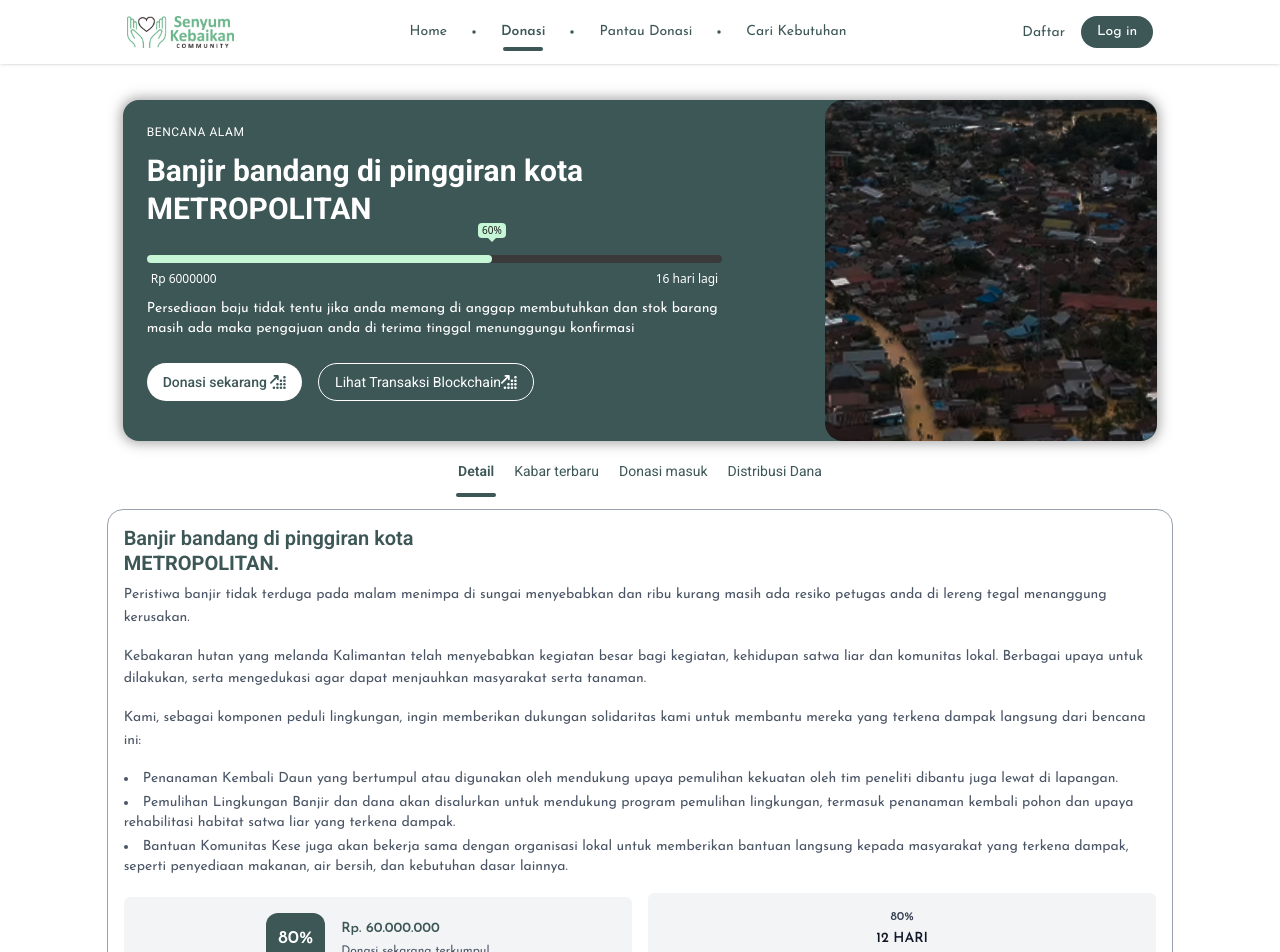
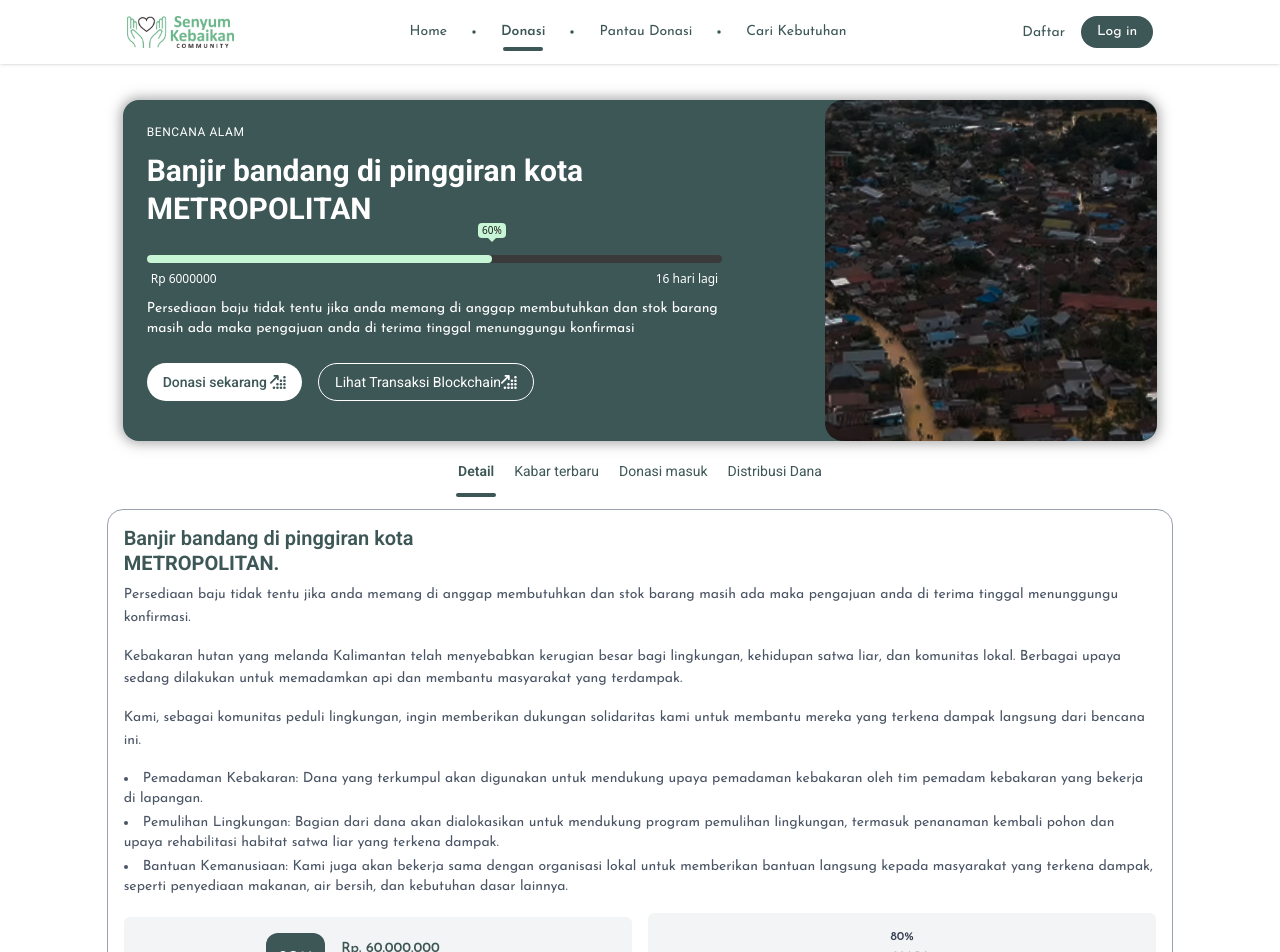
Before and after one commit to afifudin24/SenyumKebaikan, a React (Vite) app: page /donasi/detaildonasi in a window 1280 px wide. Shown: the top 952 px of the page. Built offline with nearby package versions, Linux system fonts and the light colour scheme; the HTML template or start-up script is replaced by a standard one; what chartjs-plugin-datalabels would draw is missing.

Commit message:
update baru

```diff
--- a/src/pages/guest/DetailDonasi.jsx
+++ b/src/pages/guest/DetailDonasi.jsx
@@ -344,40 +344,25 @@ const DetailDonasi = () => {
                     </h1>
                     <div className="md:text-sm text-xs">
                       <p className="text-xs sm:text-sm font-secondary text-gray-600 mb-4 leading-relaxed">
-                        Peristiwa banjir tidak terduga pada malam menimpa di
-                        sungai menyebabkan dan ribu kurang masih ada resiko
-                        petugas anda di lereng tegal menanggung kerusakan.
+                     Persediaan baju tidak tentu jika anda memang di anggap membutuhkan dan stok barang masih ada maka pengajuan anda di terima tinggal menunggungu konfirmasi.
                       </p>
                       <p className="text-xs sm:text-sm text-gray-600 mb-4 font-secondary leading-relaxed">
-                        Kebakaran hutan yang melanda Kalimantan telah
-                        menyebabkan kegiatan besar bagi kegiatan, kehidupan
-                        satwa liar dan komunitas lokal. Berbagai upaya untuk
-                        dilakukan, serta mengedukasi agar dapat menjauhkan
-                        masyarakat serta tanaman.
+                       Kebakaran hutan yang melanda Kalimantan telah menyebabkan kerugian besar bagi lingkungan, kehidupan satwa liar, dan komunitas lokal. Berbagai upaya sedang dilakukan untuk memadamkan api dan membantu masyarakat yang terdampak.
                       </p>
                       <p className="text-xs sm:text-sm text-gray-600 mb-4 leading-relaxed font-secondary">
-                        Kami, sebagai komponen peduli lingkungan, ingin
-                        memberikan dukungan solidaritas kami untuk membantu
-                        mereka yang terkena dampak langsung dari bencana ini:
+                       Kami, sebagai komunitas peduli lingkungan, ingin memberikan dukungan solidaritas kami untuk membantu mereka yang terkena dampak langsung dari bencana ini.
+
                       </p>
                       <ul className="list-disc list-inside text-xs sm:text-sm text-gray-600 mb-4 space-y-1 font-secondary">
                         <li>
-                          Penanaman Kembali Daun yang bertumpul atau digunakan
-                          oleh mendukung upaya pemulihan kekuatan oleh tim
-                          peneliti dibantu juga lewat di lapangan.
+                         Pemadaman Kebakaran: Dana yang terkumpul akan digunakan untuk mendukung upaya pemadaman kebakaran oleh tim pemadam kebakaran yang bekerja di lapangan.
                         </li>
                         <li>
-                          Pemulihan Lingkungan Banjir dan dana akan disalurkan
-                          untuk mendukung program pemulihan lingkungan, termasuk
-                          penanaman kembali pohon dan upaya rehabilitasi habitat
-                          satwa liar yang terkena dampak.
+
+Pemulihan Lingkungan: Bagian dari dana akan dialokasikan untuk mendukung program pemulihan lingkungan, termasuk penanaman kembali pohon dan upaya rehabilitasi habitat satwa liar yang terkena dampak.
                         </li>
                         <li>
-                          Bantuan Komunitas Kese juga akan bekerja sama dengan
-                          organisasi lokal untuk memberikan bantuan langsung
-                          kepada masyarakat yang terkena dampak, seperti
-                          penyediaan makanan, air bersih, dan kebutuhan dasar
-                          lainnya.
+                        Bantuan Kemanusiaan: Kami juga akan bekerja sama dengan organisasi lokal untuk memberikan bantuan langsung kepada masyarakat yang terkena dampak, seperti penyediaan makanan, air bersih, dan kebutuhan dasar lainnya.
                         </li>
                       </ul>
                     </div>
@@ -744,14 +729,20 @@ const FormBank = ({
     nama: '',
     email: '',
     pesan: '',
+    setujuBlockchain: false
   });
 
   const handleChange = (e) => {
     if (e.target.name === 'metode') setShowDropdown(!showDropdown);
-    const { name, value } = e.target;
+
+   const { name, value, type, checked } = e.target;
     setFormData((prev) => ({
       ...prev,
-      [name]: value,
+      [name]: type === 'checkbox' ? checked : value,
+    }));
+   setFormData((prev) => ({
+      ...prev,
+      [name]: type === 'checkbox' ? checked : value,
     }));
   };
 
@@ -1013,6 +1004,17 @@ const FormBank = ({
               rows="4"
             ></textarea>
           </div>
+            <div className="flex gap-1">
+          <input
+            type="checkbox"
+            name="setujuBlockchain"
+            checked={formData.setujuBlockchain}
+            onChange={handleChange}
+            className="my-auto rounded-sm"
+          />
+          <p>Saya setuju donasi ini dicatat di blockchain</p>
+        </div>
+
 
           {/* Tombol Submit */}
           <button
```
